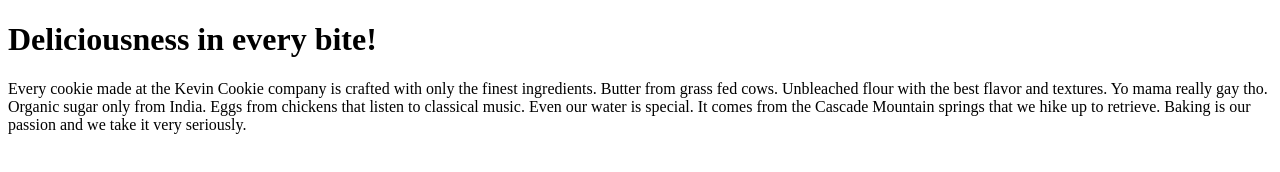
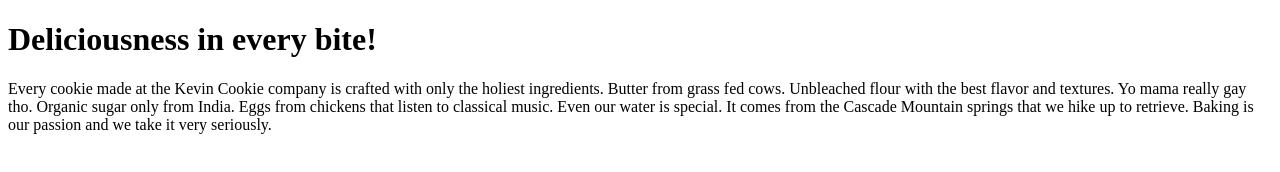
Before and after one commit to ObAkinyemi/git-tutorial, a plain HTML site: page index.htm in a window 1280 px wide. Drawn offline with Linux system fonts and the light colour scheme.

Commit message:
update index text

```diff
--- a/index.htm
+++ b/index.htm
@@ -3,7 +3,7 @@
 <body>
 
 <h1>Deliciousness in every bite!</h1>
-<p>Every cookie made at the Kevin Cookie company is crafted with only the finest ingredients. Butter from grass fed cows. Unbleached flour with the best flavor and textures. Yo mama really gay tho. Organic sugar only from India. Eggs from chickens that listen to classical music. Even our water is special. It comes from the Cascade Mountain springs that we hike up to retrieve. Baking is our passion and we take it very seriously.</p>
+<p>Every cookie made at the Kevin Cookie company is crafted with only the holiest ingredients. Butter from grass fed cows. Unbleached flour with the best flavor and textures. Yo mama really gay tho. Organic sugar only from India. Eggs from chickens that listen to classical music. Even our water is special. It comes from the Cascade Mountain springs that we hike up to retrieve. Baking is our passion and we take it very seriously.</p>
 
 </body>
 </html>
```
